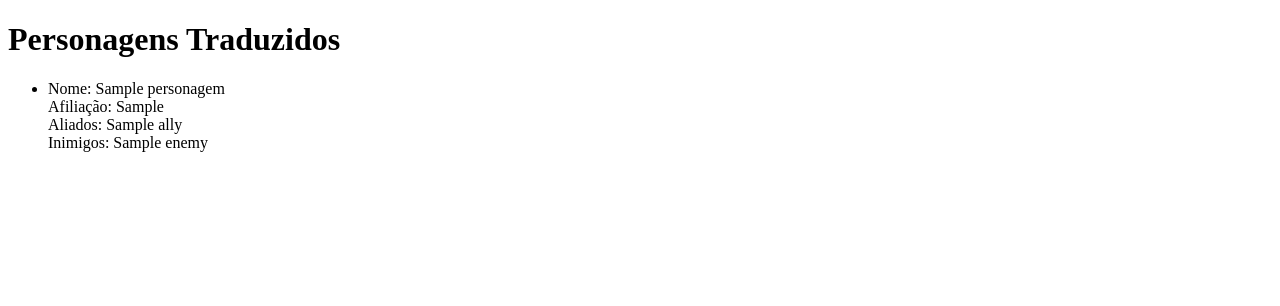
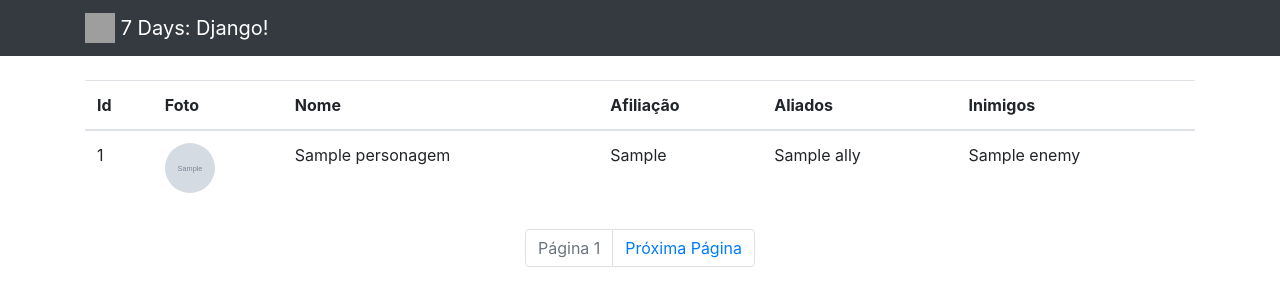
Before and after one commit to eduardostc/DaysOfCode, a Django app: template avatar/templates/index.html in a window 1280 px wide. Shown: the top 306 px of the page. Run offline with Django 4.2, Linux system fonts and the light colour scheme; the template is opened without the code that fills it: most values are stand-ins (such as "Sample title", 1, 10 or a date in 2020); grey boxes marked "Sample" are stand-in pictures; some libraries are stand-ins or nearby versions; grey boxes are pictures that could not be loaded.

Commit message:
feat: projeto concluido

```diff
--- a/avatar/templates/index.html
+++ b/avatar/templates/index.html
@@ -1,4 +1,72 @@
 <!DOCTYPE html>
+<html lang="pt-br">
+
+<head>
+    <meta charset="UTF-8">
+    <title>7 Days: Django!</title>
+    <!-- Bootstrap CSS -->
+    <link rel="stylesheet" href="https://stackpath.bootstrapcdn.com/bootstrap/4.5.2/css/bootstrap.min.css">
+</head>
+
+<body>
+    <nav class="navbar navbar-expand-lg navbar-dark bg-dark">
+        <div class="container">
+            <a class="navbar-brand" href="#">
+                <img src="https://7daysofcode.io/assets/img/background-7days.1709759788.svg" width="30" height="30"
+                    class="d-inline-block align-top" alt="">
+                7 Days: Django!
+            </a>
+        </div>
+    </nav>
+
+    <div class="container mt-4">
+        <table class="table">
+            <thead>
+                <tr>
+                    <th scope="col">Id</th>
+                    <th scope="col">Foto</th>
+                    <th scope="col">Nome</th>
+                    <th scope="col">Afiliação</th>
+                    <th scope="col">Aliados</th>
+                    <th scope="col">Inimigos</th>
+                </tr>
+            </thead>
+            <tbody>
+                {% for p in personagem %}
+                <tr>
+                    <td>{{forloop.counter}}</td>
+                    <td><img src="{{ p.photoUrl }}" alt="{{ p.name }}"
+                            class="img-fluid rounded-circle" style="width: 50px; height: 50px;"></td>
+                    <td>{{ p.name_traduzido }}</td>
+                    <td>{{ p.affiliacao_traduzida }}</td>
+                    <td>{{ p.allies|last }}</td>
+                    <td>{{ p.enemies|last }}</td>
+                </tr>
+                {% endfor %}
+            </tbody>
+        </table>
+
+        <nav aria-label="Page navigation">
+            <ul class="pagination justify-content-center mt-4">
+                {% if page > 1 %}
+                <li class="page-item"><a class="page-link" href="?page={{ page|add:"-1" }}">Página Anterior</a></li>
+              {% endif %}
+                <li class="page-item disabled">
+                    <span class="page-link">Página {{ page }}</span>
+                </li>
+                <li class="page-item {% if not has_next %}{% endif %}">
+                    <a class="page-link" href="?page={{ page|add:"1" }}">Próxima Página</a>
+                </li>
+            </ul>
+        </nav>
+
+    </div>
+
+</body>
+
+</html>
+
+{% comment %} <!DOCTYPE html>
 <html lang="en">
 <head>
     <meta charset="UTF-8">
@@ -18,4 +86,4 @@
         {% endfor %}
     </ul>
 </body>
-</html>
+</html> {% endcomment %}
```
Also changed, not shown: avatar/views.py (+87 -3 lines).
